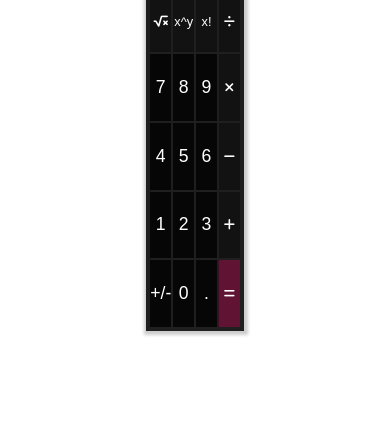
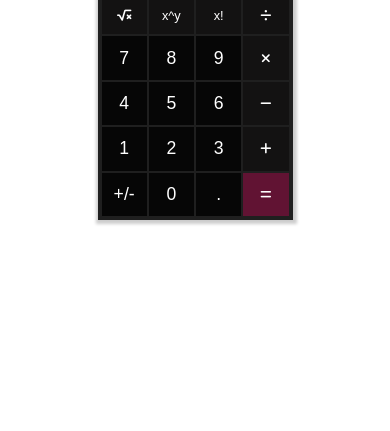
Before and after one commit to TheCodingArchi/calculator, a plain HTML site: page index.html in a window 390 px wide. Shown: the part 413-844 px from the top of the page. Drawn offline with Linux system fonts and the light colour scheme.

Commit message:
Add mobile responsiveness

```diff
--- a/styles.css
+++ b/styles.css
@@ -19,8 +19,8 @@
   }
 
   .container {
-    width: calc(100vw / 4);
-    height: calc(100vh - 200px);
+    width: 30%;
+    height: 80%;
     padding: 0 4px 4px;
     background-color: #1F1F1F;
     box-shadow: 1px 1px 3px 3px rgba(0,0,0,0.2);
@@ -103,3 +103,13 @@
   .equals-sign:hover {
     background-color: #9b0644;
   }
+
+  /* ===============================
+    MAIN STYLES
+  =============================== */
+  @media screen and (max-width: 1024px) {
+    .container {
+      width: 50%;
+      height: 50%;
+    }
+  }
```
